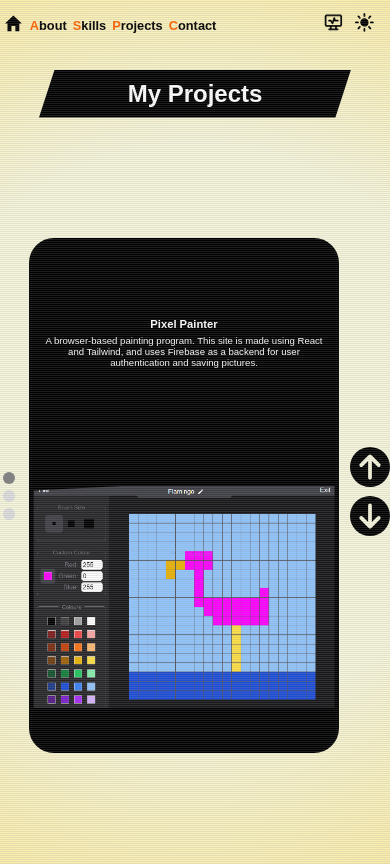
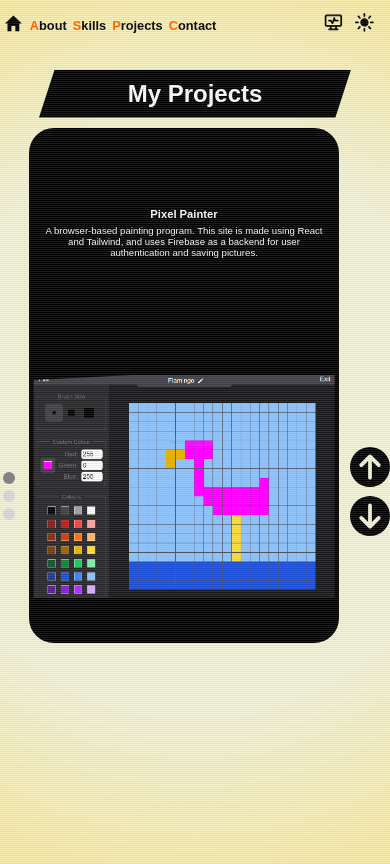
Before and after one commit to NateLemke/portfolio-site, a Next.js app: page /projects in a window 390 px wide. Built offline with nearby package versions, Linux system fonts and the light colour scheme; a web font is replaced by a local one.

Commit message:
resizing carousel for mobile

```diff
--- a/src/styles/Projects.module.css
+++ b/src/styles/Projects.module.css
@@ -58,7 +58,6 @@
 .slideViewContainer {
     display: flex;
     flex-direction: row;
-    justify-content: center;
     align-items: center;
     width: 100%;
     height: 100%;
@@ -70,7 +69,8 @@
     border-radius: 25px;
     overflow: hidden;
     border: solid black 3px;
-    margin: 10px;
+    margin-left: 10px;
+    margin-right: 10px;
     position: relative;
     background-color: black;
 }
@@ -206,6 +206,7 @@
 
     .carouselContainer {
         flex-direction: row-reverse;
+        align-items: center;
     }
 
     .slideViewContainer {
@@ -235,4 +236,5 @@
     .sideArrows {
         visibility: visible;
     }
+
 }
```
